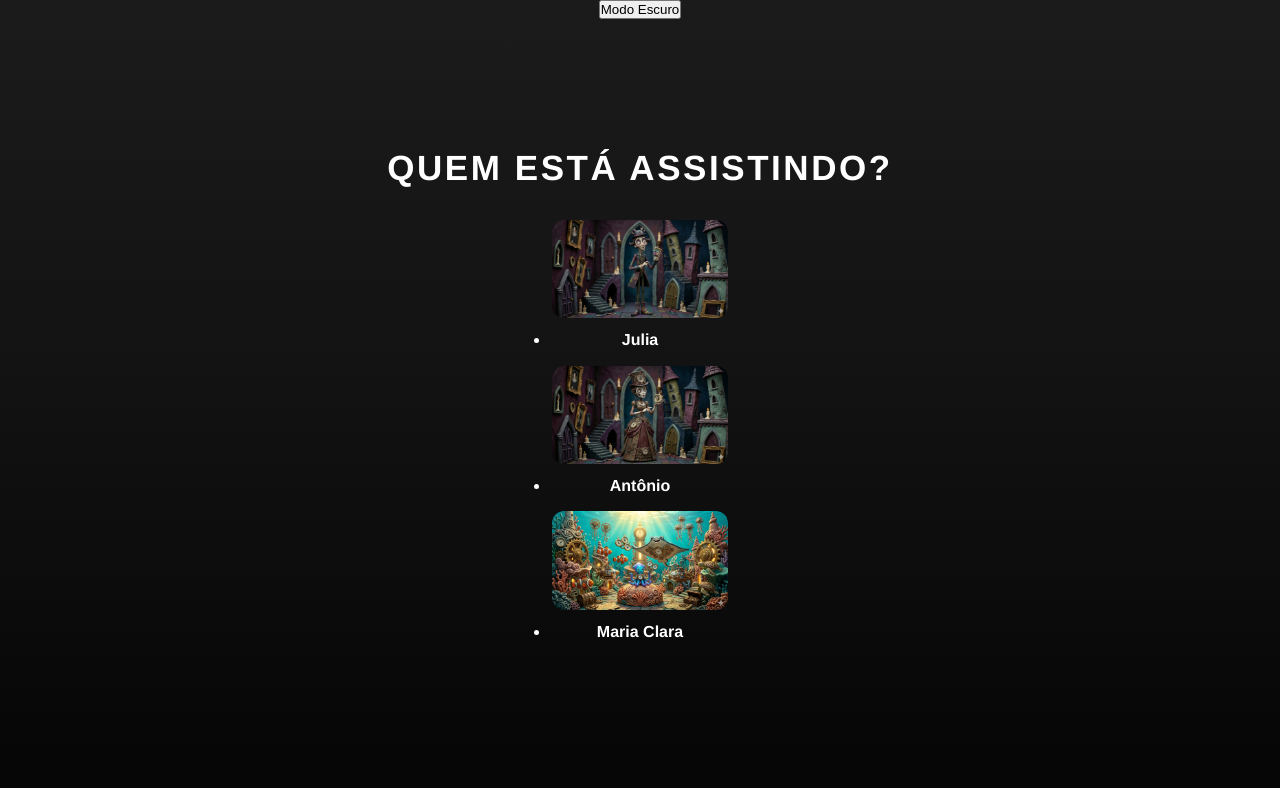
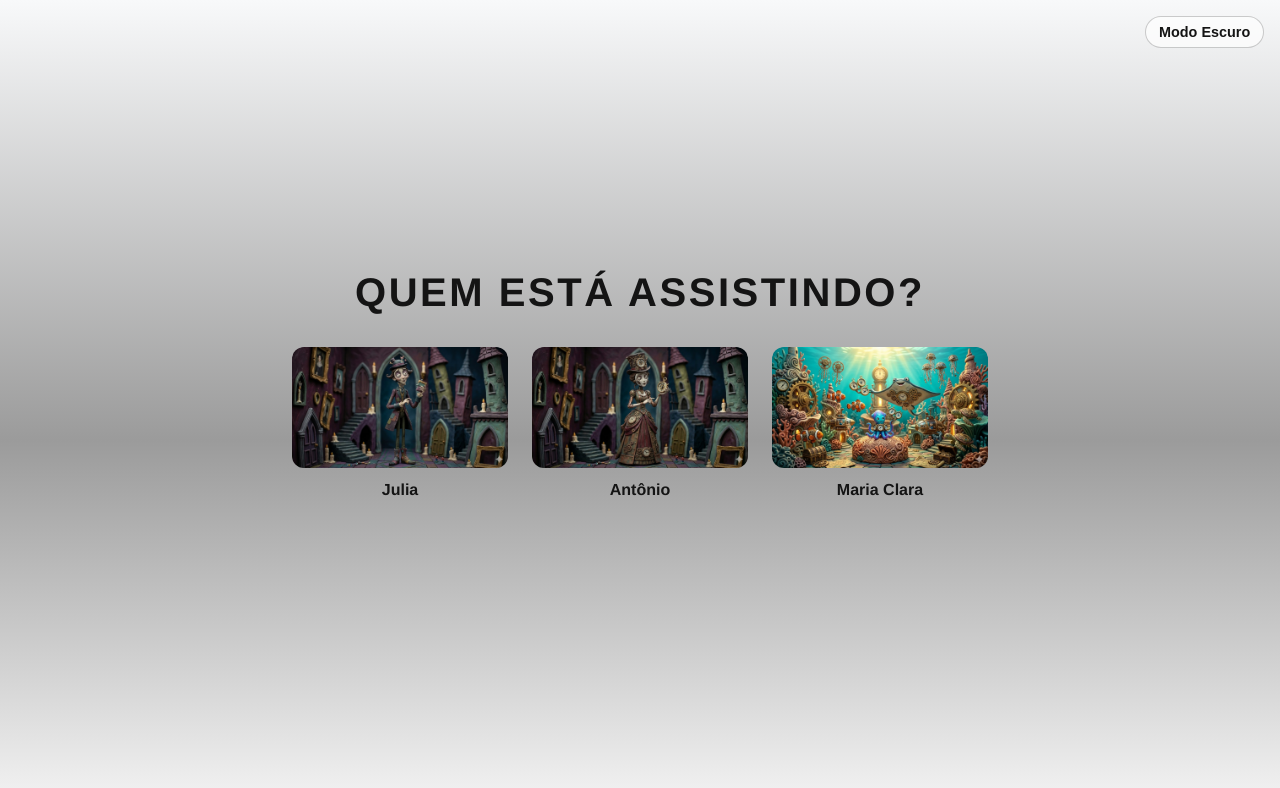
Before and after one commit to carolinneVictoria/imersao-frontend-netflix, a plain HTML site: page index.html in a window 1280 px wide. Drawn offline with Linux system fonts and the light colour scheme.

Commit message:
Update styles.css

```diff
--- a/styles.css
+++ b/styles.css
@@ -7,6 +7,41 @@
     --shadow: 0 20px 40px rgba(0,0,0,.5);
     --radius: 12px;
 }
+
+body.light-mode {
+    --bg: #f2f2f2;
+    --bg-accent: #ffffff;
+    --text: #141414;
+    --text-muted: #555555;
+    --shadow: 0 12px 28px rgba(0,0,0,.15);
+}
+
+.theme-switcher {
+    position: fixed;
+    top: 1rem;
+    right: 1rem;
+    z-index: 99;
+    background: rgba(0, 0, 0, 0.35);
+    color: #fff;
+    border: 1px solid rgba(255,255,255,.35);
+    border-radius: 999px;
+    padding: 0.45rem 0.8rem;
+    font-size: 0.9rem;
+    font-weight: 700;
+    cursor: pointer;
+    transition: background .24s ease, color .24s ease, transform .2s ease;
+}
+
+body.light-mode .theme-switcher {
+    background: rgba(255, 255, 255, 0.65);
+    color: #141414;
+    border-color: rgba(0,0,0,.2);
+}
+
+.theme-switcher:hover {
+    transform: translateY(-1px);
+}
+
 * {
     box-sizing: border-box;
     margin: 0;
@@ -26,7 +61,15 @@ body {
     background: linear-gradient(180deg, #1b1b1b 0%, var(--bg) 40%, #050505 100%);
     background-attachment: fixed;
 }
-main {
+
+body.light-mode {
+    --bg: #f2f2f2;
+    --bg-accent: #ffffff;
+    --text: #141414;
+    --text-muted: #555555;
+    --shadow: 0 12px 28px rgba(0,0,0,.15);
+    background: linear-gradient(180deg, #f8f9fa 0%, #9b9b9b 55%, #f2f2f2 100%);
+}main {
     display: flex;
     justify-content: center;
     align-items: center;
@@ -38,12 +81,30 @@ main {
 section[aria-label="Perfis Disponiveis"] {
     width: min(100%, 980px);
 }
-nav.profiles {
+.profiles {
+    list-style: none;
+    margin: 0;
+    padding: 0;
     display: grid;
     grid-template-columns: repeat(auto-fit, minmax(160px, 1fr));
     gap: 1.25rem;
     justify-items: center;
-    display: flex;
+}
+
+.profiles li {
+    width: 100%;
+    max-width: 180px;
+}
+
+.profile {
+    display: block;
+    width: 100%;
+    max-width: 180px;
+    text-decoration: none;
+    border-radius: var(--radius);
+    overflow: hidden;
+    border: 2px solid transparent;
+    transition: transform .22s ease, border-color .22s ease, box-shadow .22s ease;
 }
 .profile {
     display: block;
@@ -101,11 +162,78 @@ nav.profiles {
     header {
         padding-top: 2rem;
     }
+    .profiles-section h1 {
+        font-size: 1.8rem;
+    }
     .profile {
         max-width: 100%;
+        transform: none;
     }
     .profile figcaption {
         font-size: 0.95rem;
         padding: 0.65rem 0.4rem;
     }
+    main {
+        padding: 1rem 0.75rem 1.5rem;
+    }
 }
+
+@media (min-width: 641px) and (max-width: 900px) {
+    body {
+        font-size: 0.95rem;
+    }
+    main {
+        max-width: 760px;
+        padding: 1.25rem 1rem 2rem;
+    }
+    .profiles-section h1 {
+        font-size: 2.2rem;
+    }
+    .profiles {
+        display: grid;
+        grid-template-columns: repeat(auto-fill, minmax(160px, 1fr));
+        gap: 1rem;
+    }
+    .profile {
+        max-width: 200px;
+    }
+    .profile img {
+        border-radius: calc(var(--radius) + 2px);
+    }
+}
+
+@media (min-width: 901px) {
+    .profiles {
+        display: flex;
+        flex-wrap: nowrap;
+        justify-content: center;
+        gap: 1.25rem;
+        width: 100%;
+    }
+    .profiles li {
+        max-width: 220px;
+    }
+    .profile {
+        max-width: 220px;
+    }
+}
+
+@media (min-width: 1025px) {
+    body {
+        font-size: 1rem;
+    }
+    main {
+        max-width: 980px;
+        padding: 1.5rem 1rem 2.5rem;
+    }
+    .profiles-section h1 {
+        font-size: 2.5rem;
+    }
+    .profiles {
+        grid-template-columns: repeat(auto-fit, minmax(160px, 1fr));
+        gap: 1.25rem;
+    }
+    .profile {
+        max-width: 220px;
+    }
+}
```
